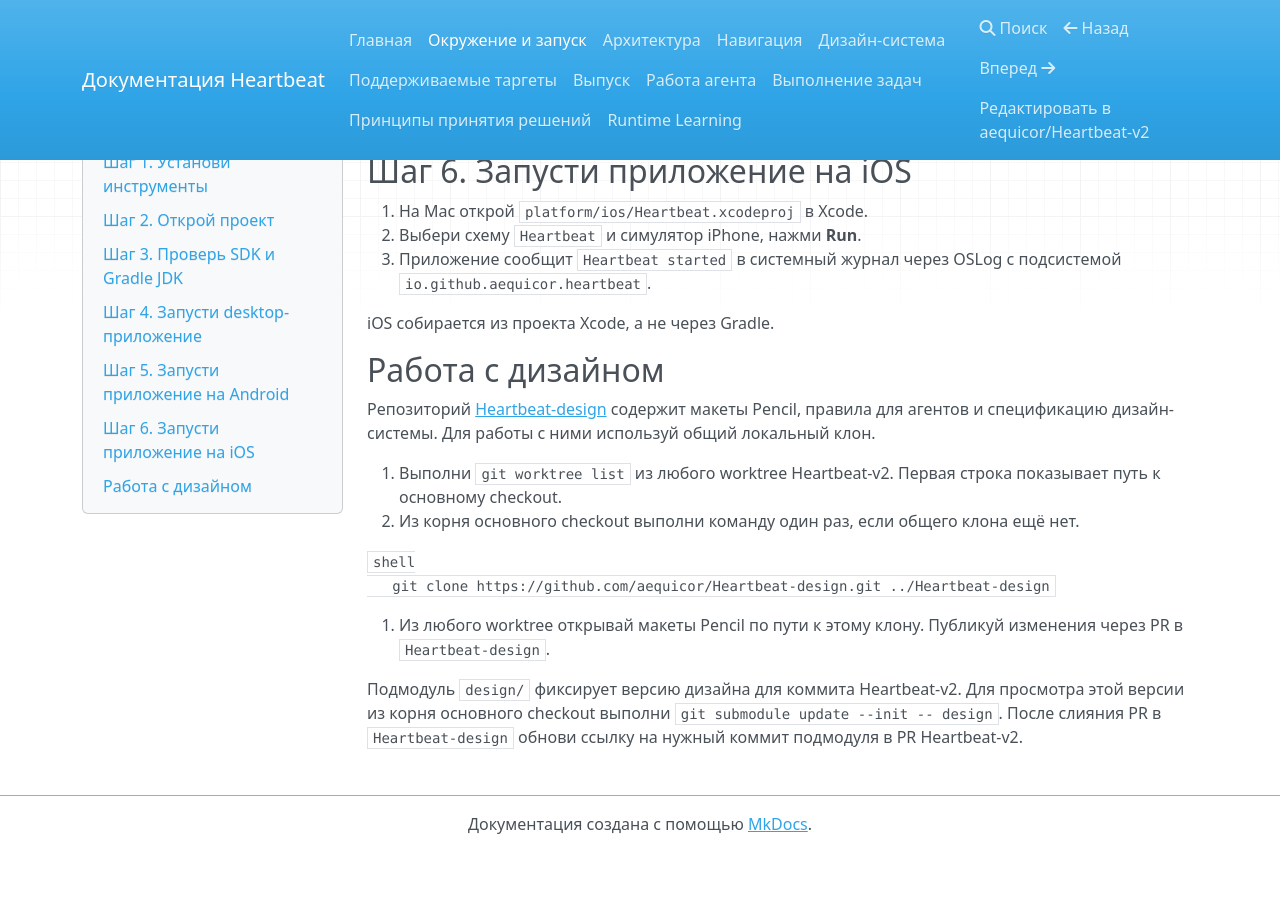
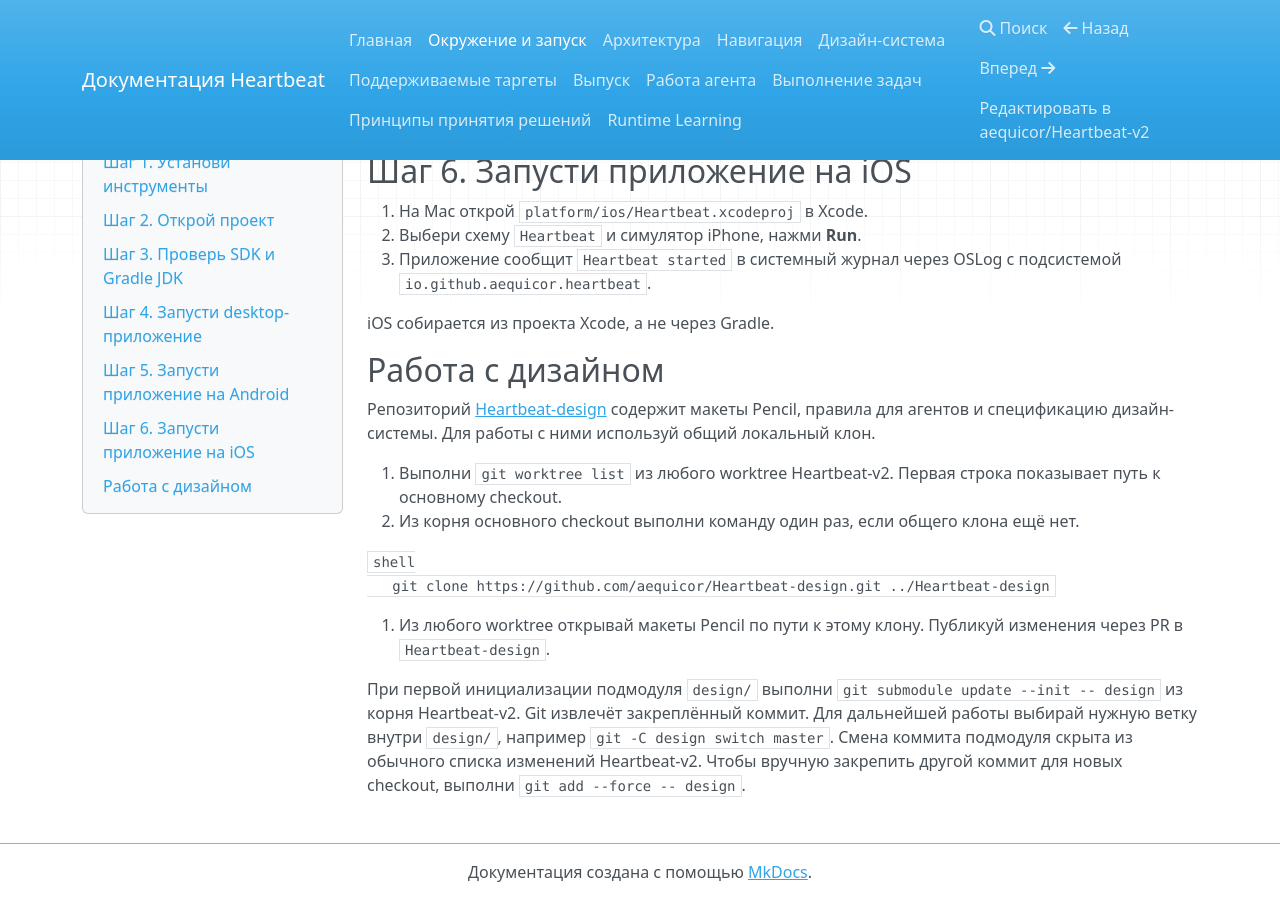
Before and after one commit to aequicor/Heartbeat-v2, an MkDocs documentation site: the page built from docs/setup.md, in a window 1280 px wide and 900 px high, scrolled down 1342 px. Built offline with MkDocs 1.6.1, drawn with Linux system fonts in a browser that asks for light colours; nearby versions of some CDN libraries; before the commit the page ends 2194 px from its top, so only the background shows below that.

Commit message:
Скрыть локальную смену коммита подмодуля design

```diff
--- a/docs/setup.md
+++ b/docs/setup.md
@@ -85,6 +85,8 @@ iOS собирается из проекта Xcode, а не через Gradle.
 3. Из любого worktree открывай макеты Pencil по пути к этому клону. Публикуй изменения через PR
    в `Heartbeat-design`.
 
-Подмодуль `design/` фиксирует версию дизайна для коммита Heartbeat-v2. Для просмотра этой версии из
-корня основного checkout выполни `git submodule update --init -- design`. После слияния PR в
-`Heartbeat-design` обнови ссылку на нужный коммит подмодуля в PR Heartbeat-v2.
+При первой инициализации подмодуля `design/` выполни `git submodule update --init -- design` из корня
+Heartbeat-v2. Git извлечёт закреплённый коммит. Для дальнейшей работы выбирай нужную ветку внутри
+`design/`, например `git -C design switch master`. Смена коммита подмодуля скрыта из обычного списка
+изменений Heartbeat-v2. Чтобы вручную закрепить другой коммит для новых checkout, выполни
+`git add --force -- design`.
```
Also changed, not shown: .gitmodules.
